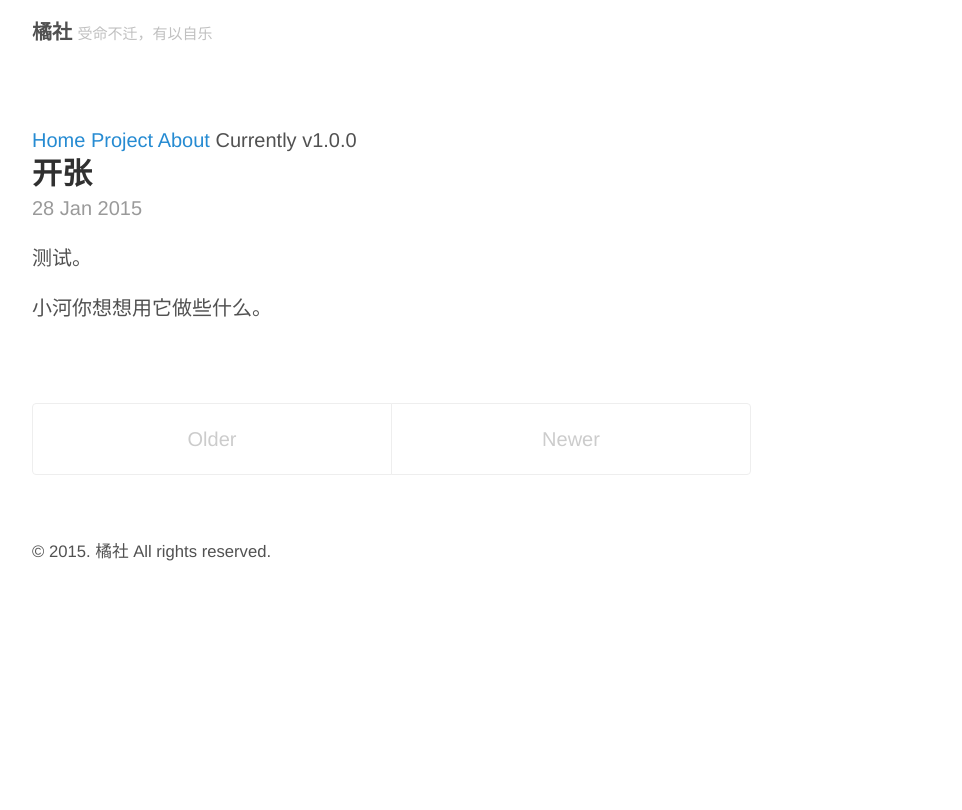
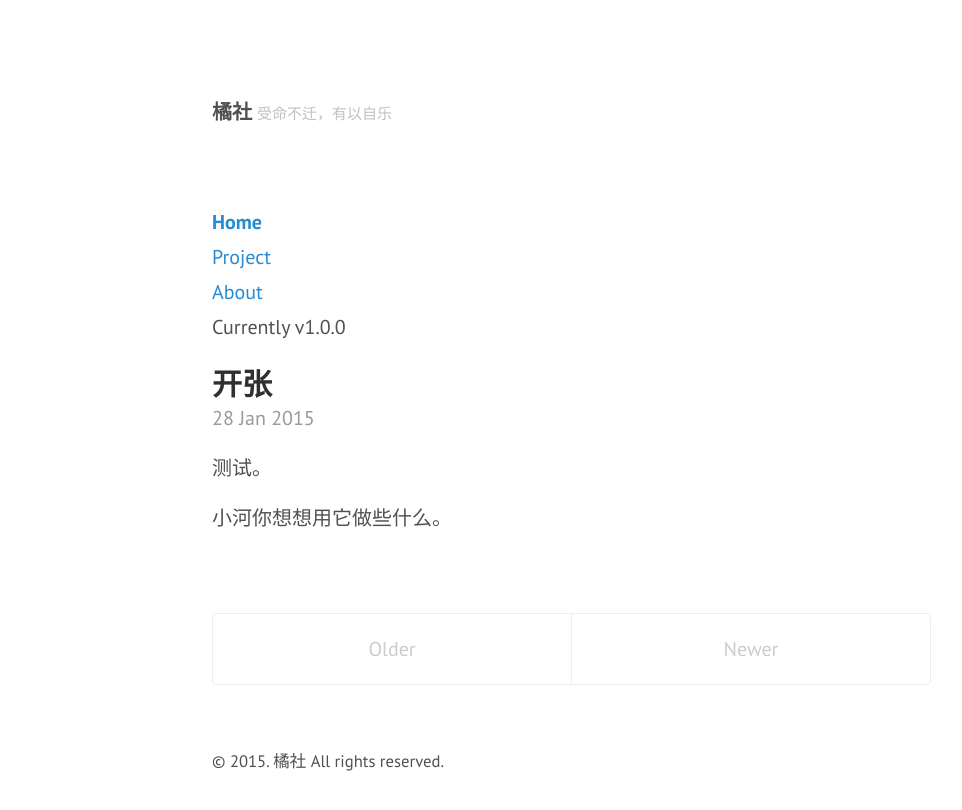
Before and after one commit to orangeclub/orangeclub.github.io, a Jekyll site: the page built from index.html, in a window 1280 px wide. Shown: the top 810 px of the page, without its empty margins (248-1210 px from the left). Built offline with Jekyll 4.4.1, drawn with Linux system fonts in a browser that asks for light colours; the list of posts is cut into pages by our own code.

Commit message:
head modified

```diff
--- a/_includes/head.html
+++ b/_includes/head.html
@@ -1,6 +1,7 @@
 <head>
-  <meta charset="UTF-8">
-  <link href="http://gmpg.org/xfn/11" rel="profile">
+
+  <meta http-equiv="X-UA-Compatible" content="IE=edge">
+  <meta http-equiv="content-type" content="text/html; charset=utf-8">
 
   <!-- Enable responsiveness on mobile devices-->
   <meta name="viewport" content="width=device-width, initial-scale=1.0, maximum-scale=1">
@@ -16,11 +17,13 @@
   <!-- CSS -->
   <link rel="stylesheet" href="{{ site.baseurl }}public/css/poole.css">
   <link rel="stylesheet" href="{{ site.baseurl }}public/css/syntax.css">
+  <link rel="stylesheet" href="{{ site.baseurl }}public/css/hyde.css">
+  <link rel="stylesheet" href="http://fonts.googleapis.com/css?family=PT+Sans:400,400italic,700|Abril+Fatface">
 
   <!-- Icons -->
-  <link rel="apple-touch-icon-precomposed" sizes="144x144" href="{{ site.baseurl }}public/apple-touch-icon-precomposed.png">
-  <link rel="shortcut icon" href="{{ site.baseurl }}public/favicon.ico">
+  <link rel="apple-touch-icon-precomposed" sizes="144x144" href="{{ site.baseurl }}public/apple-touch-icon-144-precomposed.png">
+                                 <link rel="shortcut icon" href="{{ site.baseurl }}public/favicon.ico">
 
   <!-- RSS -->
-  <link rel="alternate" type="application/atom+xml" title="{{ site.title }}" href="{{ site.baseurl }}atom.xml">
+  <link rel="alternate" type="application/rss+xml" title="RSS" href="/atom.xml">
 </head>
```
